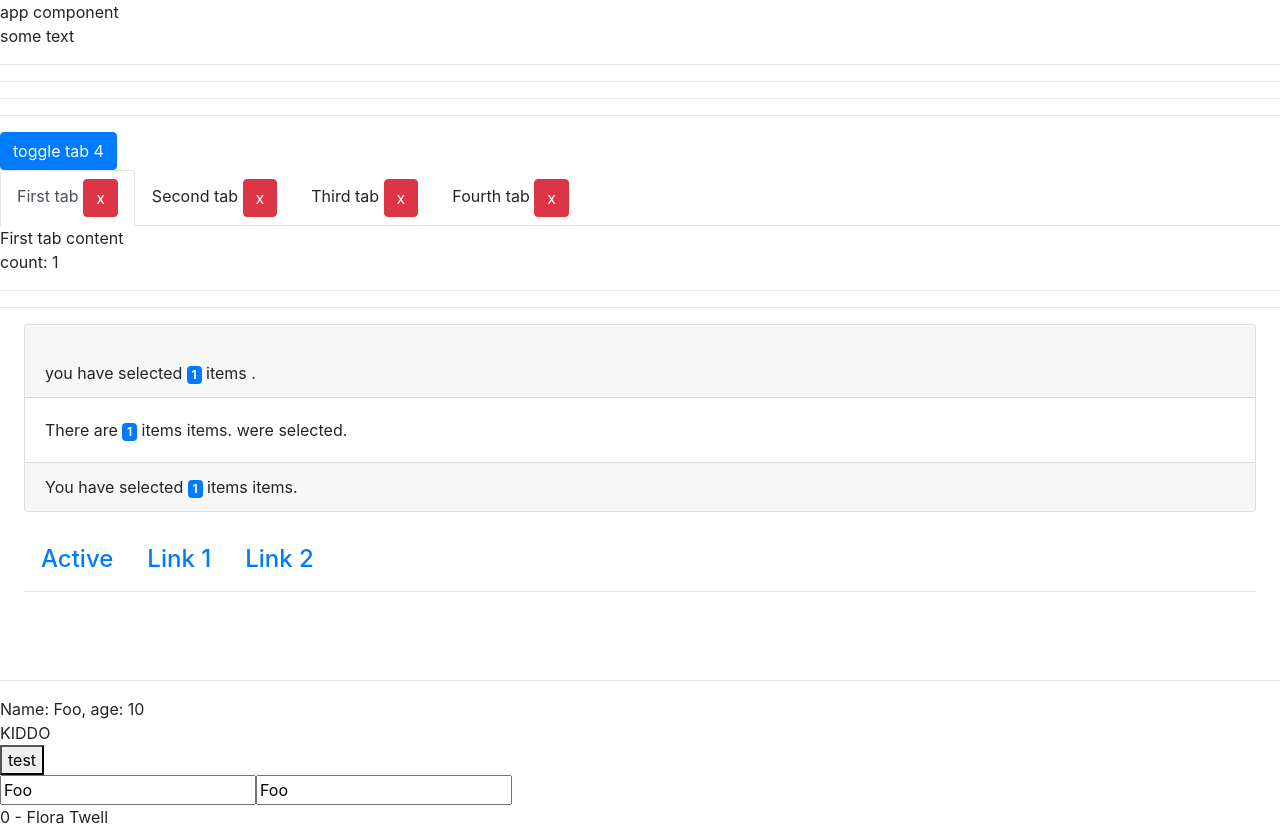
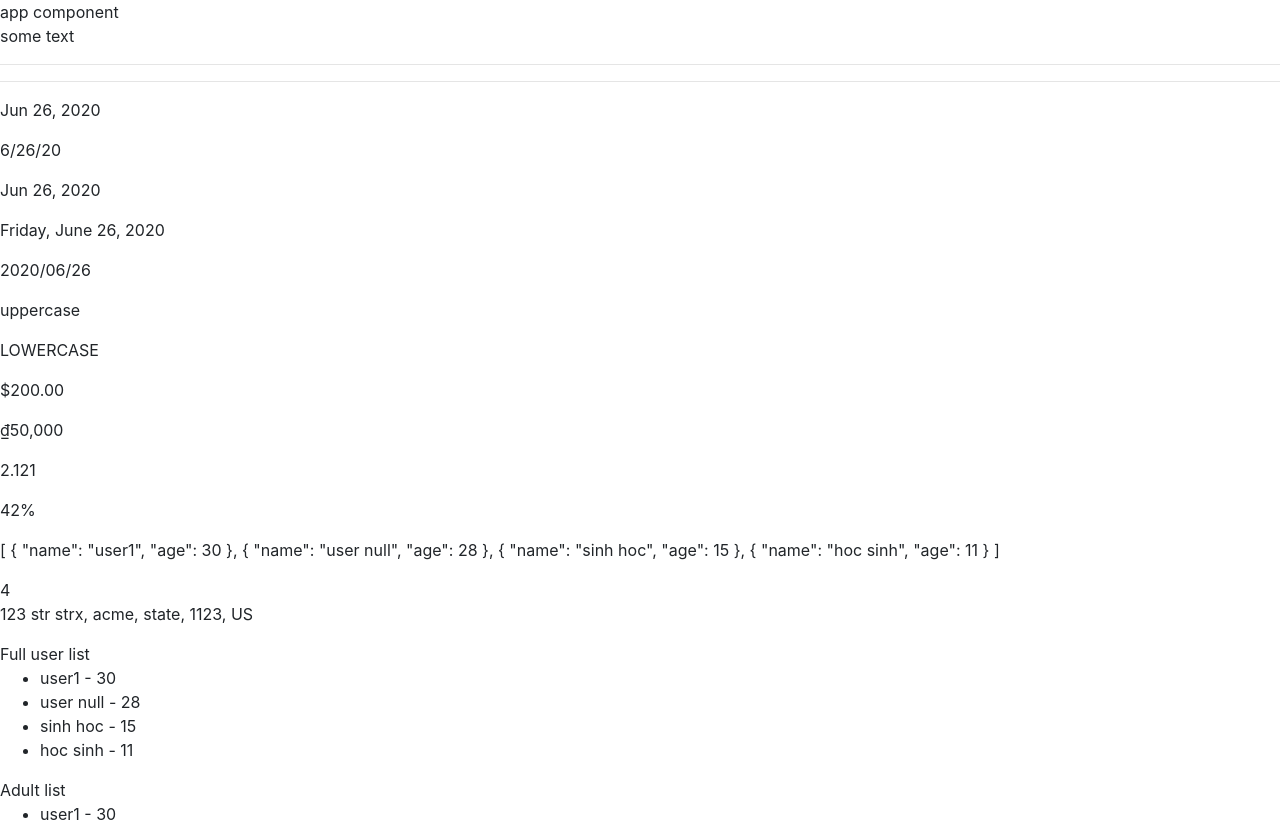
Before and after one commit to huynhhoangvy/angular100-doc, an Angular app: page / in a window 1280 px wide. Shown: the top 825 px of the page. Built offline with nearby package versions, Linux system fonts and the light colour scheme.

Commit message:
day 18: pipe

```diff
--- /dev/null
+++ b/src/app/adult.pipe.ts
@@ -0,0 +1,11 @@
+import { PipeTransform, Pipe } from '@angular/core';
+
+@Pipe({
+  name: 'adult'
+})
+
+export class AdultPipe implements PipeTransform {
+  transform(value) {
+    return value.filter(x => x.age > 18);
+  }
+}
--- a/src/app/app.component.html
+++ b/src/app/app.component.html
@@ -4,7 +4,32 @@ app component
 </p>
 <hr />
 <hr />
+<p>{{ currentDate | date }}</p>
+<p>{{ currentDate | date: "shortDate" }}</p>
+<p>{{ currentDate | date: "mediumDate" }}</p>
+<p>{{ currentDate | date: "fullDate" }}</p>
+<p>{{ currentDate | date: "yyyy/MM/dd" }}</p>
+<p>{{ "UPPERCASE" | lowercase }}</p>
+<p>{{ "lowercase" | uppercase }}</p>
+<p>{{ 200 | currency }}</p>
+<p>{{ 50000 | currency: "VND" }}</p>
+<p>{{ 2.1214572 | number: "1.1-3" }}</p>
+<p>{{ 0.42 | percent }}</p>
+<p>{{ user | json }}</p>
+<!-- {{ time }} -->
+{{ interval$ | async }}
+<br />
+<p>{{ addr | formatAddress: "para1" }}</p>
+Full user list
+<ul>
+  <li *ngFor="let user of user">{{ user.name }} - {{ user.age }}</li>
+</ul>
+Adult list
+<ul>
+  <li *ngFor="let user of user | adult">{{ user.name }} - {{ user.age }}</li>
+</ul>
 
+<button (click)="addUser()">add user</button>
 <hr />
 <hr />
 <!-- <app-tab-group [(activeIndex)]="currentIndex">
--- a/src/app/app.component.ts
+++ b/src/app/app.component.ts
@@ -1,5 +1,6 @@
 import { ToggleComponent } from './toggle/toggle.component';
 import { Component, ViewChild, ElementRef, ViewChildren, QueryList, OnInit, AfterViewInit } from '@angular/core';
+import { interval } from 'rxjs';
 
 @Component({
   selector: 'app-root',
@@ -19,11 +20,50 @@ export class AppComponent implements OnInit, AfterViewInit {
   navs = ['Active', 'Link 1', 'Link 2'];
   currentIndex = 0;
   showTab4 = true;
+  currentDate = new Date();
+
+  interval$ = interval(1000);
+  time = 0;
+
+  addr = {
+    add1: '123 str',
+    add2: 'strx',
+    city: 'acme',
+    state: 'state',
+    zip: '1123',
+    country: 'US'
+  };
+  user = [
+    {
+      name: 'user1',
+      age: 30
+    },
+    {
+      name: 'user null',
+      age: 28
+    },
+    {
+      name: 'sinh hoc',
+      age: 15
+    },
+    {
+      name: 'hoc sinh',
+      age: 11
+    },
+  ];
 
   @ViewChildren(ToggleComponent) toggleComps: QueryList<ToggleComponent>;
   @ViewChild('nameInput', { static: true, read: ElementRef }) nameInput: ElementRef<HTMLInputElement>;
 
+  addUser() {
+    // this.user.push({name: 'new user', age: 31});
+    this.user = [...this.user, { name: 'immutable', age: 19 }];
+  }
+
   ngOnInit() {
+    //   this.interval$.subscribe(val => {
+    //     this.time = val;
+    //   });
   }
   ngAfterViewInit() {
     this.toggleComps.changes.subscribe(console.log);
--- a/src/app/app.module.ts
+++ b/src/app/app.module.ts
@@ -1,3 +1,4 @@
+import { AdultPipe } from './adult.pipe';
 import { TabPanelComponent } from './tab/tab-panel.component';
 import { HelloComponent } from './hello/hello.component';
 import { BrowserModule } from '@angular/platform-browser';
@@ -15,6 +16,7 @@ import { TabGroupComponent } from './tab/tab-group.component';
 import { TabBsGroupComponent } from './tab/tab-bs-group.component';
 import { CounterComponent } from './counter/counter.component';
 import { TabContentDirective } from './tab/tab-content.directive';
+import { FormatAddressPipe } from './format-address.pipe';
 
 @NgModule({
   declarations: [
@@ -30,6 +32,8 @@ import { TabContentDirective } from './tab/tab-content.directive';
     TabBsGroupComponent,
     CounterComponent,
     TabContentDirective,
+    FormatAddressPipe,
+    AdultPipe,
   ],
   imports: [BrowserModule, AppRoutingModule, FormsModule],
   providers: [],
--- /dev/null
+++ b/src/app/format-address.pipe.ts
@@ -0,0 +1,24 @@
+import { PipeTransform, Pipe } from '@angular/core';
+
+interface AddressLike {
+  add1: string;
+  add2: string;
+  city: string;
+  state: string;
+  zip: string;
+  country?: string;
+}
+
+@Pipe({
+  name: 'formatAddress'
+})
+
+export class FormatAddressPipe implements PipeTransform {
+  transform(addr: AddressLike, para1?: string) {
+    console.log('pipe run: ', addr, para1);
+    return (
+      addr.add1 + ' ' + addr.add2 + ', ' + addr.city + ', ' + addr.state + ', ' + addr.zip + ', ' + addr.country
+    );
+  }
+
+}
--- a/src/app/tab/tab-content.directive.ts
+++ b/src/app/tab/tab-content.directive.ts
@@ -1,9 +1,8 @@
-import { Directive, TemplateRef } from "@angular/core";
+import { Directive, TemplateRef } from '@angular/core';
 
 @Directive({
-  selector: 'ng-template[tabContent]'
+  selector: 'ng-template[tabContent]',
 })
-
 export class TabContentDirective {
   // constructor(public templateRef: TemplateRef<unknown>) { }
 }
```
